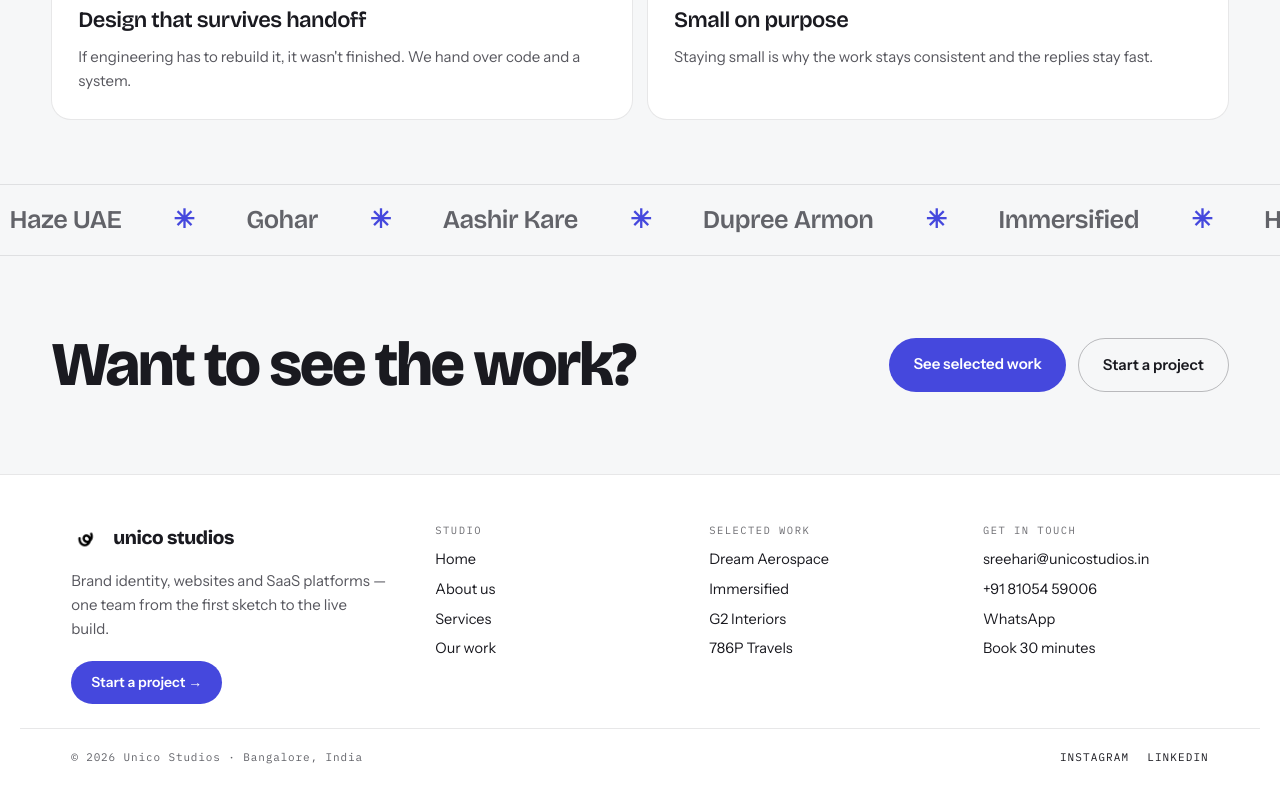
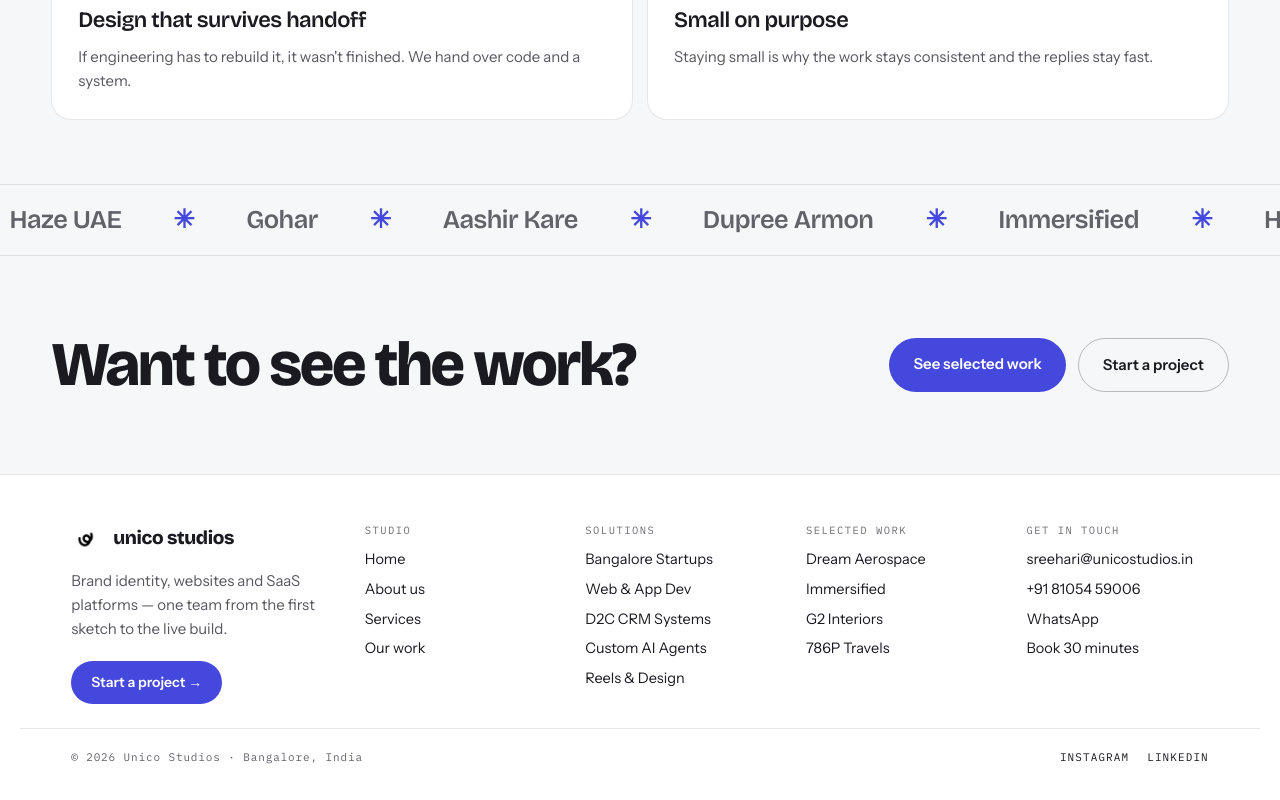
Before and after one commit to Unicostudios/UnicoLatest, a Next.js app: page /about in a window 1280 px wide. Shown: the part 1481-2281 px from the top of the page. Built offline with nearby package versions, Linux system fonts and the light colour scheme; a web font is replaced by a local one.

Commit message:
Add new landing page URLs to the main SiteFooter for the homepage

```diff
--- a/src/app/components/site/SiteFooter.jsx
+++ b/src/app/components/site/SiteFooter.jsx
@@ -16,8 +16,8 @@
           padding: "clamp(40px, 6vh, 68px) clamp(18px, 4vw, 54px) clamp(24px, 3vh, 34px)",
           display: "grid",
           gridTemplateColumns:
-            "minmax(min(240px, 100%), 1.4fr) repeat(3, minmax(min(150px, 100%), 1fr))",
-          gap: "clamp(28px, 4vw, 48px)",
+            "minmax(min(240px, 100%), 1.4fr) repeat(4, minmax(min(130px, 100%), 1fr))",
+          gap: "clamp(24px, 3vw, 40px)",
         }}
       >
         <div style={{ minWidth: 0, maxWidth: 380 }}>
@@ -60,6 +60,14 @@
           <Link href="/about">About us</Link>
           <Link href="/services">Services</Link>
           <Link href="/work">Our work</Link>
+        </FooterCol>
+
+        <FooterCol title="Solutions">
+          <Link href="/bengaluru-digital-marketing">Bangalore Startups</Link>
+          <Link href="/bengaluru-web-app-development">Web & App Dev</Link>
+          <Link href="/d2c-crm-development">D2C CRM Systems</Link>
+          <Link href="/custom-ai-agents-bengaluru">Custom AI Agents</Link>
+          <Link href="/creative-design-reels-bengaluru">Reels & Design</Link>
         </FooterCol>
 
         <FooterCol title="Selected work">
```
